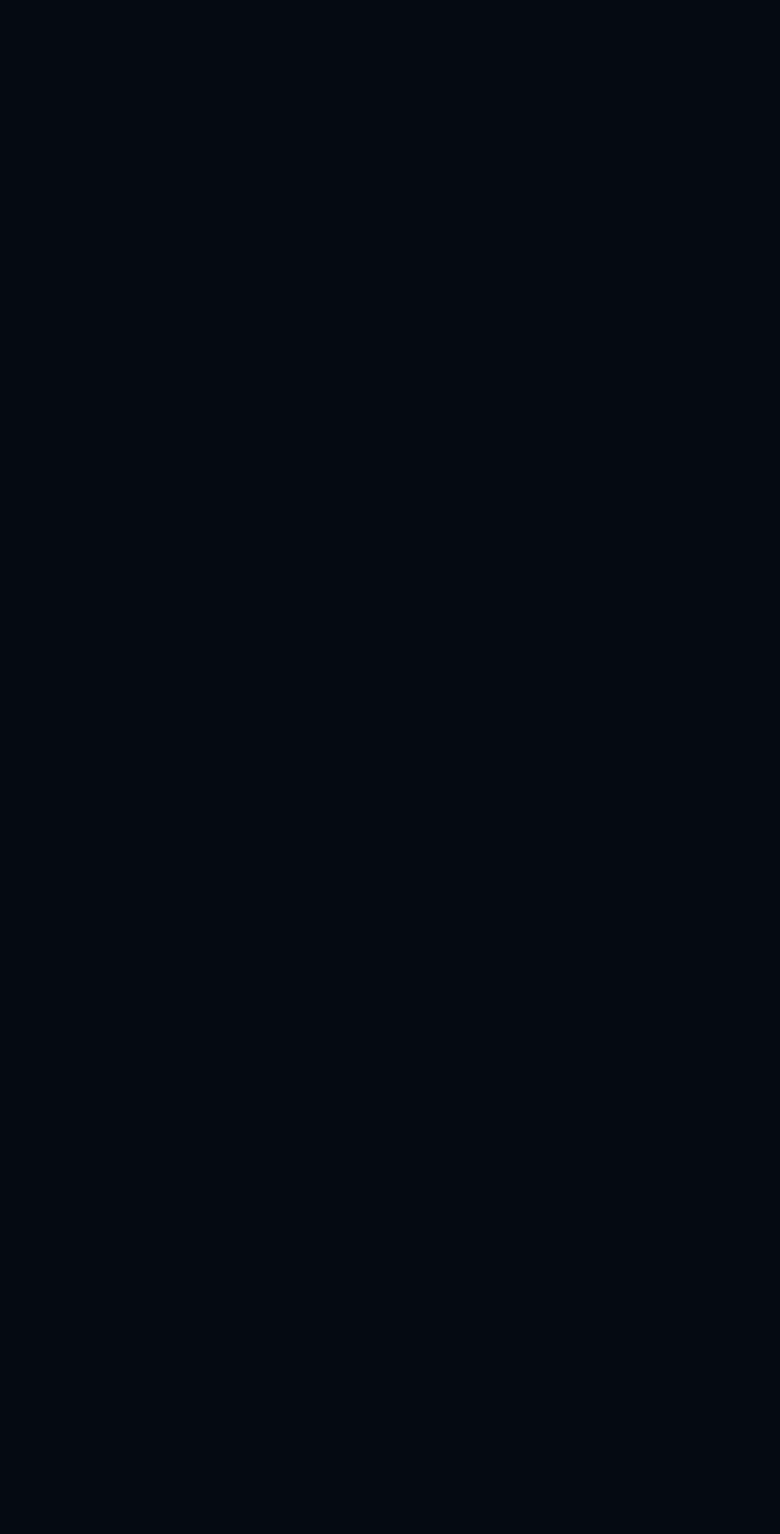
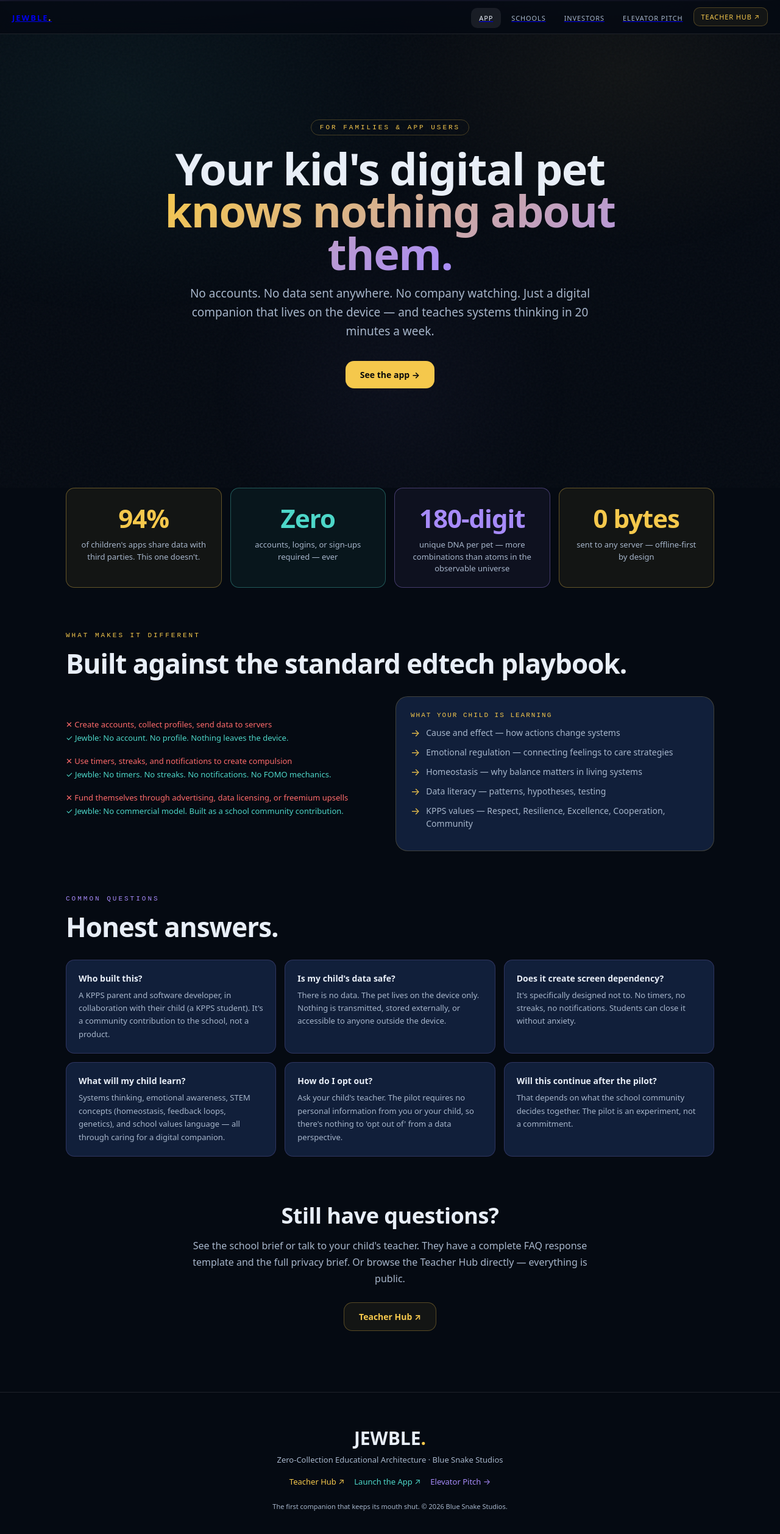
Before and after one commit to Blackcockatoo/bss, a React (Vite) app in the folder 06-Campaign-Site/: page /app in a window 1280 px wide. Shown: the whole page at 61% size. Before the commit the page ends 800 px from the top, so only its background shows below. Built offline with nearby package versions, Linux system fonts and the light colour scheme.

Commit message:
Improve campaign site accessibility and add /app route

```diff
--- a/06-Campaign-Site/index.html
+++ b/06-Campaign-Site/index.html
@@ -8,6 +8,12 @@
     <style>
       * { box-sizing: border-box; margin: 0; padding: 0; }
       body { font-family: ui-sans-serif, system-ui, -apple-system, Segoe UI, Roboto, Helvetica, Arial, sans-serif; background: #050a12; color: #e8eef7; }
+      a:focus-visible,
+      button:focus-visible {
+        outline: 3px solid #f8dd88;
+        outline-offset: 3px;
+        border-radius: 10px;
+      }
     </style>
   </head>
   <body>
--- a/06-Campaign-Site/src/App.tsx
+++ b/06-Campaign-Site/src/App.tsx
@@ -1,6 +1,7 @@
 import { Route, Switch } from "wouter";
 import IndexPage from "./pages/IndexPage";
 import ParentsPage from "./pages/ParentsPage";
+import AppPage from "./pages/AppPage";
 import SchoolsPage from "./pages/SchoolsPage";
 import InvestorsPage from "./pages/InvestorsPage";
 import ElevatorPage from "./pages/ElevatorPage";
@@ -9,6 +10,7 @@
   return (
     <Switch>
       <Route path="/" component={IndexPage} />
+      <Route path="/app" component={AppPage} />
       <Route path="/parents" component={ParentsPage} />
       <Route path="/schools" component={SchoolsPage} />
       <Route path="/investors" component={InvestorsPage} />
--- a/06-Campaign-Site/src/components/CampaignLayout.tsx
+++ b/06-Campaign-Site/src/components/CampaignLayout.tsx
@@ -47,7 +47,7 @@
         <div style={{ fontWeight: 900, fontSize: "clamp(18px,3vw,30px)", marginBottom: "6px" }}>
           JEWBLE<span style={{ color: "#f5c84c" }}>.</span>
         </div>
-        <p style={{ color: "#7a8da8", fontSize: "13px", marginBottom: "18px" }}>
+        <p style={{ color: "#a7b6cb", fontSize: "13px", marginBottom: "18px" }}>
           Zero-Collection Educational Architecture · Blue Snake Studios
         </p>
         <div style={{ display: "flex", gap: "16px", justifyContent: "center", flexWrap: "wrap", fontSize: "13px" }}>
@@ -61,7 +61,7 @@
             Elevator Pitch →
           </a>
         </div>
-        <p style={{ color: "#7a8da8", fontSize: "11px", marginTop: "24px", opacity: 0.6 }}>
+        <p style={{ color: "#a7b6cb", fontSize: "11px", marginTop: "24px" }}>
           The first companion that keeps its mouth shut. © 2026 Blue Snake Studios.
         </p>
       </footer>
--- a/06-Campaign-Site/src/components/CampaignNav.tsx
+++ b/06-Campaign-Site/src/components/CampaignNav.tsx
@@ -1,8 +1,8 @@
 import { Link, useLocation } from "wouter";
-import { TEACHER_HUB_URL, METAPET_APP_URL } from "../tokens";
+import { TEACHER_HUB_URL, tokens } from "../tokens";
 
 const NAV_LINKS = [
-  { label: "Parents", href: "/parents" },
+  { label: "App", href: "/app" },
   { label: "Schools", href: "/schools" },
   { label: "Investors", href: "/investors" },
   { label: "Elevator Pitch", href: "/elevator" },
@@ -47,7 +47,7 @@
               textDecoration: "none",
               padding: "8px 12px",
               borderRadius: "10px",
-              color: location === link.href ? "#e8eef7" : "#7a8da8",
+              color: location === link.href ? "#e8eef7" : tokens.muted,
               border: "1px solid transparent",
               background: location === link.href ? "rgba(255,255,255,.08)" : "transparent",
               cursor: "pointer",
--- a/06-Campaign-Site/src/components/StatBlock.tsx
+++ b/06-Campaign-Site/src/components/StatBlock.tsx
@@ -23,7 +23,7 @@
       <div style={{ fontSize: "clamp(28px, 4vw, 42px)", fontWeight: 900, color: c.text, letterSpacing: "-1px" }}>
         {stat}
       </div>
-      <div style={{ fontSize: "13px", color: "#7a8da8", marginTop: "6px", lineHeight: 1.5 }}>
+      <div style={{ fontSize: "13px", color: "#a7b6cb", marginTop: "6px", lineHeight: 1.5 }}>
         {label}
       </div>
     </div>
--- /dev/null
+++ b/06-Campaign-Site/src/pages/AppPage.tsx
@@ -0,0 +1,123 @@
+import CampaignLayout from "../components/CampaignLayout";
+import StatBlock from "../components/StatBlock";
+import { METAPET_APP_URL, TEACHER_HUB_URL } from "../tokens";
+
+export default function AppPage() {
+  return (
+    <CampaignLayout>
+      {/* Hero */}
+      <section style={{ minHeight: "100vh", display: "flex", alignItems: "center", justifyContent: "center", textAlign: "center", padding: "92px 20px 60px" }}>
+        <div style={{ maxWidth: "900px" }}>
+          <div style={{ fontFamily: "ui-monospace, 'Courier New', monospace", fontSize: "11px", letterSpacing: "3px", textTransform: "uppercase", display: "inline-block", padding: "6px 14px", borderRadius: "999px", border: "1px solid rgba(245,200,76,.25)", color: "#f5c84c", marginBottom: "20px" }}>
+            For Families & App Users
+          </div>
+          <h1 style={{ fontSize: "clamp(38px,6vw,72px)", lineHeight: 0.96, letterSpacing: "-1.5px", fontWeight: 900, marginBottom: "16px" }}>
+            Your kid's digital pet<br />
+            <span style={{ background: "linear-gradient(135deg,#f5c84c,#a78bfa)", WebkitBackgroundClip: "text", WebkitTextFillColor: "transparent" }}>
+              knows nothing about them.
+            </span>
+          </h1>
+          <p style={{ fontSize: "clamp(15px,2.2vw,19px)", color: "#a7b6cb", lineHeight: 1.65, maxWidth: "660px", margin: "0 auto 32px" }}>
+            No accounts. No data sent anywhere. No company watching. Just a digital companion that lives on the device
+            — and teaches systems thinking in 20 minutes a week.
+          </p>
+          <a href={METAPET_APP_URL} target="_blank" rel="noopener noreferrer" style={{ display: "inline-flex", alignItems: "center", gap: "10px", padding: "13px 24px", borderRadius: "14px", background: "#f5c84c", color: "#0a0a0a", fontWeight: 700, textDecoration: "none", fontSize: "14px" }}>
+            See the app →
+          </a>
+        </div>
+      </section>
+
+      {/* Stats */}
+      <section style={{ maxWidth: "1100px", margin: "0 auto", padding: "0 18px 72px" }}>
+        <div style={{ display: "grid", gridTemplateColumns: "repeat(auto-fit,minmax(200px,1fr))", gap: "14px" }}>
+          <StatBlock stat="94%" label="of children's apps share data with third parties. This one doesn't." color="gold" />
+          <StatBlock stat="Zero" label="accounts, logins, or sign-ups required — ever" color="teal" />
+          <StatBlock stat="180-digit" label="unique DNA per pet — more combinations than atoms in the observable universe" color="violet" />
+          <StatBlock stat="0 bytes" label="sent to any server — offline-first by design" color="gold" />
+        </div>
+      </section>
+
+      {/* Why different */}
+      <section style={{ maxWidth: "1100px", margin: "0 auto", padding: "0 18px 72px" }}>
+        <p style={{ fontFamily: "ui-monospace, 'Courier New', monospace", fontSize: "11px", letterSpacing: "3px", textTransform: "uppercase", color: "#f5c84c", marginBottom: "10px" }}>
+          What makes it different
+        </p>
+        <h2 style={{ fontSize: "clamp(26px,4vw,44px)", fontWeight: 850, letterSpacing: "-1px", marginBottom: "24px" }}>
+          Built against the standard edtech playbook.
+        </h2>
+
+        <div style={{ display: "grid", gridTemplateColumns: "1fr 1fr", gap: "18px", alignItems: "center" }}>
+          <div>
+            {[
+              { label: "Standard apps:", bad: "Create accounts, collect profiles, send data to servers", good: "Jewble: No account. No profile. Nothing leaves the device." },
+              { label: "Standard apps:", bad: "Use timers, streaks, and notifications to create compulsion", good: "Jewble: No timers. No streaks. No notifications. No FOMO mechanics." },
+              { label: "Standard apps:", bad: "Fund themselves through advertising, data licensing, or freemium upsells", good: "Jewble: No commercial model. Built as a school community contribution." },
+            ].map((row, i) => (
+              <div key={i} style={{ marginBottom: "20px" }}>
+                <p style={{ fontSize: "13px", color: "#ff6b6b", marginBottom: "4px" }}>✕ {row.bad}</p>
+                <p style={{ fontSize: "13px", color: "#4dd6c8" }}>✓ {row.good}</p>
+              </div>
+            ))}
+          </div>
+          <div style={{ background: "#111f3a", borderRadius: "20px", border: "1px solid rgba(245,200,76,.2)", padding: "24px" }}>
+            <p style={{ color: "#f5c84c", fontFamily: "ui-monospace, 'Courier New', monospace", fontSize: "11px", letterSpacing: "2px", textTransform: "uppercase", marginBottom: "12px" }}>
+              What your child is learning
+            </p>
+            {[
+              "Cause and effect — how actions change systems",
+              "Emotional regulation — connecting feelings to care strategies",
+              "Homeostasis — why balance matters in living systems",
+              "Data literacy — patterns, hypotheses, testing",
+              "KPPS values — Respect, Resilience, Excellence, Cooperation, Community",
+            ].map((item, i) => (
+              <div key={i} style={{ display: "flex", gap: "10px", marginBottom: "10px", alignItems: "flex-start" }}>
+                <span style={{ color: "#f5c84c", flexShrink: 0 }}>→</span>
+                <span style={{ color: "#a7b6cb", fontSize: "14px", lineHeight: 1.5 }}>{item}</span>
+              </div>
+            ))}
+          </div>
+        </div>
+      </section>
+
+      {/* Questions */}
+      <section style={{ maxWidth: "1100px", margin: "0 auto", padding: "0 18px 72px" }}>
+        <p style={{ fontFamily: "ui-monospace, 'Courier New', monospace", fontSize: "11px", letterSpacing: "3px", textTransform: "uppercase", color: "#a78bfa", marginBottom: "10px" }}>
+          Common questions
+        </p>
+        <h2 style={{ fontSize: "clamp(26px,4vw,44px)", fontWeight: 850, letterSpacing: "-1px", marginBottom: "24px" }}>
+          Honest answers.
+        </h2>
+        <div style={{ display: "grid", gridTemplateColumns: "repeat(auto-fit,minmax(280px,1fr))", gap: "14px" }}>
+          {[
+            { q: "Who built this?", a: "A KPPS parent and software developer, in collaboration with their child (a KPPS student). It's a community contribution to the school, not a product." },
+            { q: "Is my child's data safe?", a: "There is no data. The pet lives on the device only. Nothing is transmitted, stored externally, or accessible to anyone outside the device." },
+            { q: "Does it create screen dependency?", a: "It's specifically designed not to. No timers, no streaks, no notifications. Students can close it without anxiety." },
+            { q: "What will my child learn?", a: "Systems thinking, emotional awareness, STEM concepts (homeostasis, feedback loops, genetics), and school values language — all through caring for a digital companion." },
+            { q: "How do I opt out?", a: "Ask your child's teacher. The pilot requires no personal information from you or your child, so there's nothing to 'opt out of' from a data perspective." },
+            { q: "Will this continue after the pilot?", a: "That depends on what the school community decides together. The pilot is an experiment, not a commitment." },
+          ].map((faq, i) => (
+            <div key={i} style={{ background: "#111f3a", border: "1px solid rgba(167,139,250,.2)", borderRadius: "14px", padding: "20px" }}>
+              <div style={{ position: "absolute" as const, top: 0, left: 0, right: 0, height: "2px", borderRadius: "14px 14px 0 0", background: "linear-gradient(90deg,#a78bfa,transparent)" }} />
+              <p style={{ fontWeight: 700, fontSize: "14px", color: "#e8eef7", marginBottom: "8px" }}>{faq.q}</p>
+              <p style={{ color: "#a7b6cb", fontSize: "13px", lineHeight: 1.65 }}>{faq.a}</p>
+            </div>
+          ))}
+        </div>
+      </section>
+
+      {/* Ask your teacher */}
+      <section style={{ maxWidth: "700px", margin: "0 auto 100px", padding: "0 18px", textAlign: "center" }}>
+        <h2 style={{ fontSize: "clamp(22px,3.5vw,36px)", fontWeight: 850, letterSpacing: "-0.5px", marginBottom: "12px" }}>
+          Still have questions?
+        </h2>
+        <p style={{ color: "#a7b6cb", lineHeight: 1.7, marginBottom: "24px" }}>
+          See the school brief or talk to your child's teacher. They have a complete FAQ response template and the full privacy brief.
+          Or browse the Teacher Hub directly — everything is public.
+        </p>
+        <a href={TEACHER_HUB_URL} target="_blank" rel="noopener noreferrer" style={{ display: "inline-flex", alignItems: "center", gap: "10px", padding: "13px 24px", borderRadius: "14px", border: "1px solid rgba(245,200,76,.3)", color: "#f5c84c", background: "rgba(245,200,76,.06)", fontWeight: 700, textDecoration: "none", fontSize: "14px" }}>
+          Teacher Hub ↗
+        </a>
+      </section>
+    </CampaignLayout>
+  );
+}
--- a/06-Campaign-Site/src/tokens.ts
+++ b/06-Campaign-Site/src/tokens.ts
@@ -9,7 +9,8 @@
   violet: "#a78bfa",
   violetDim: "rgba(167,139,250,.12)",
   text: "#e8eef7",
-  muted: "#7a8da8",
+  muted: "#a7b6cb",
+  focusRing: "#f8dd88",
 } as const;
 
 export const TEACHER_HUB_URL = "https://teachers-meta-pet-mr-brand.vercel.app";
```
Also changed, not shown: 06-Campaign-Site/src/pages/IndexPage.tsx (+18 -12 lines), 06-Campaign-Site/src/pages/SchoolsPage.tsx (+6 -6 lines).
